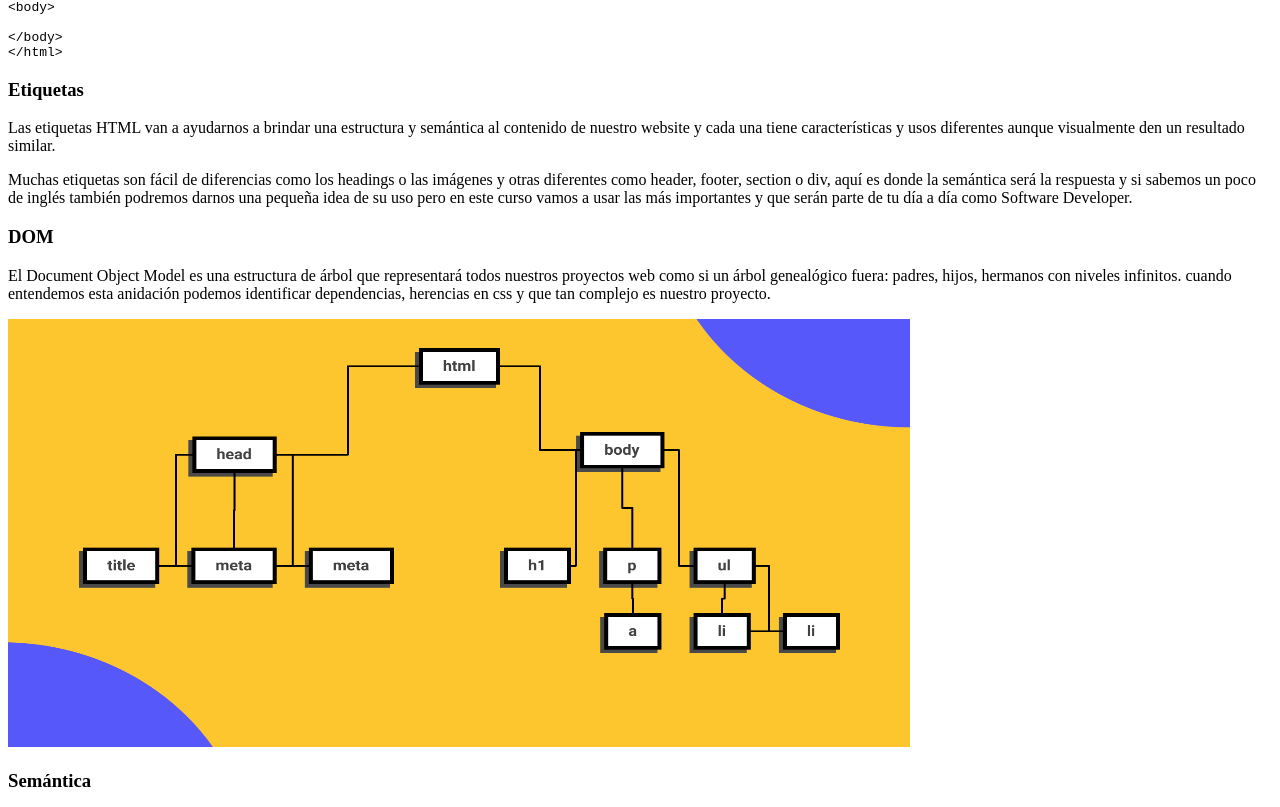
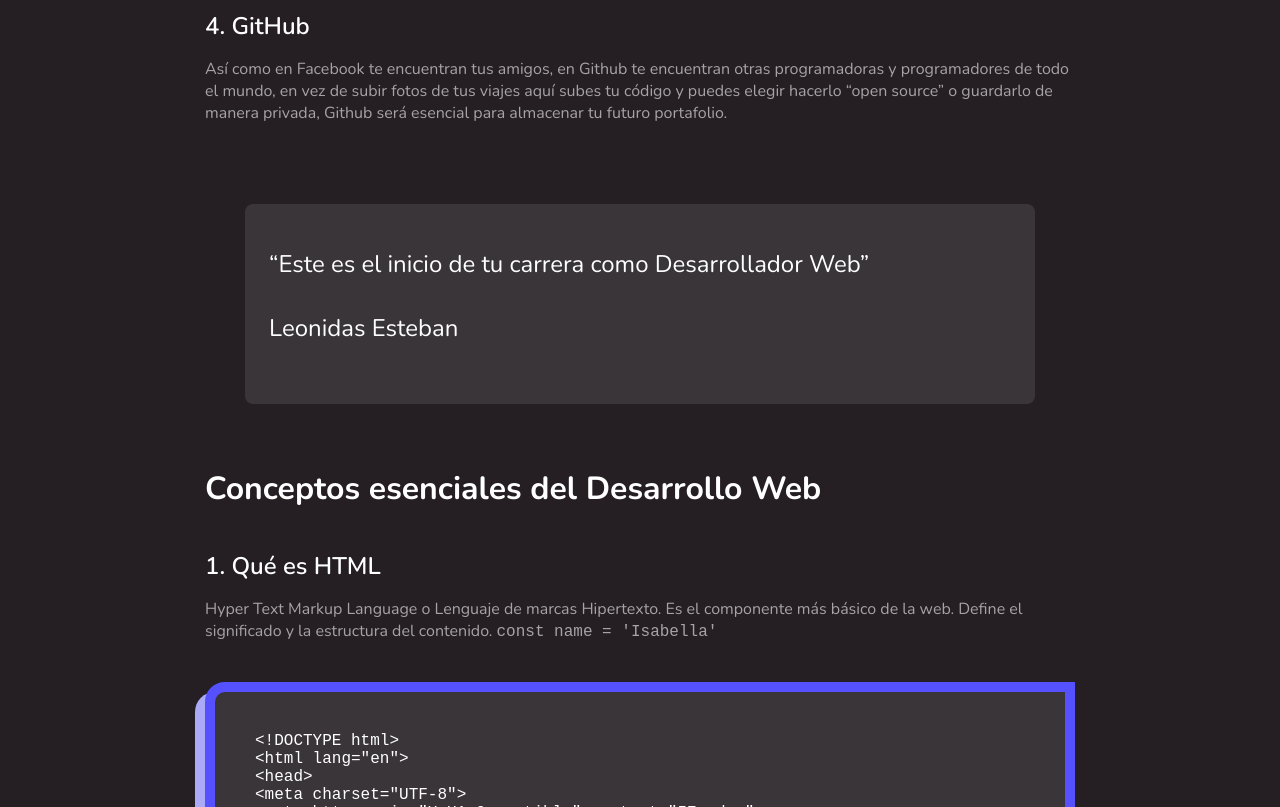
Before and after one commit to yesidborrego/curso-esencial-html-css, a plain HTML site: page index.html in a window 1280 px wide. Shown: the part 1550-2357 px from the top of the page. Drawn offline with nearby package versions, Linux system fonts and the light colour scheme; the site is published under a folder, as on GitHub Pages, so addresses that start at the root find nothing.

Commit message:
Update index.html

```diff
--- a/index.html
+++ b/index.html
@@ -4,7 +4,7 @@
 		<meta charset="UTF-8">
 		<meta http-equiv="X-UA-Compatible" content="IE=edge">
 		<meta name="viewport" content="width=device-width, initial-scale=1.0">
-		<link rel="stylesheet" href="/css/styles-logical.css">
+		<link rel="stylesheet" href="./css/styles-logical.css">
 		<link rel="preconnect" href="https://fonts.gstatic.com">
 		<link rel="preconnect" href="https://fonts.gstatic.com">
 		<link href="https://fonts.googleapis.com/css2?family=Nunito:ital,wght@0,400;0,600;0,700;1,400;1,700&display=swap" rel="stylesheet">
```
